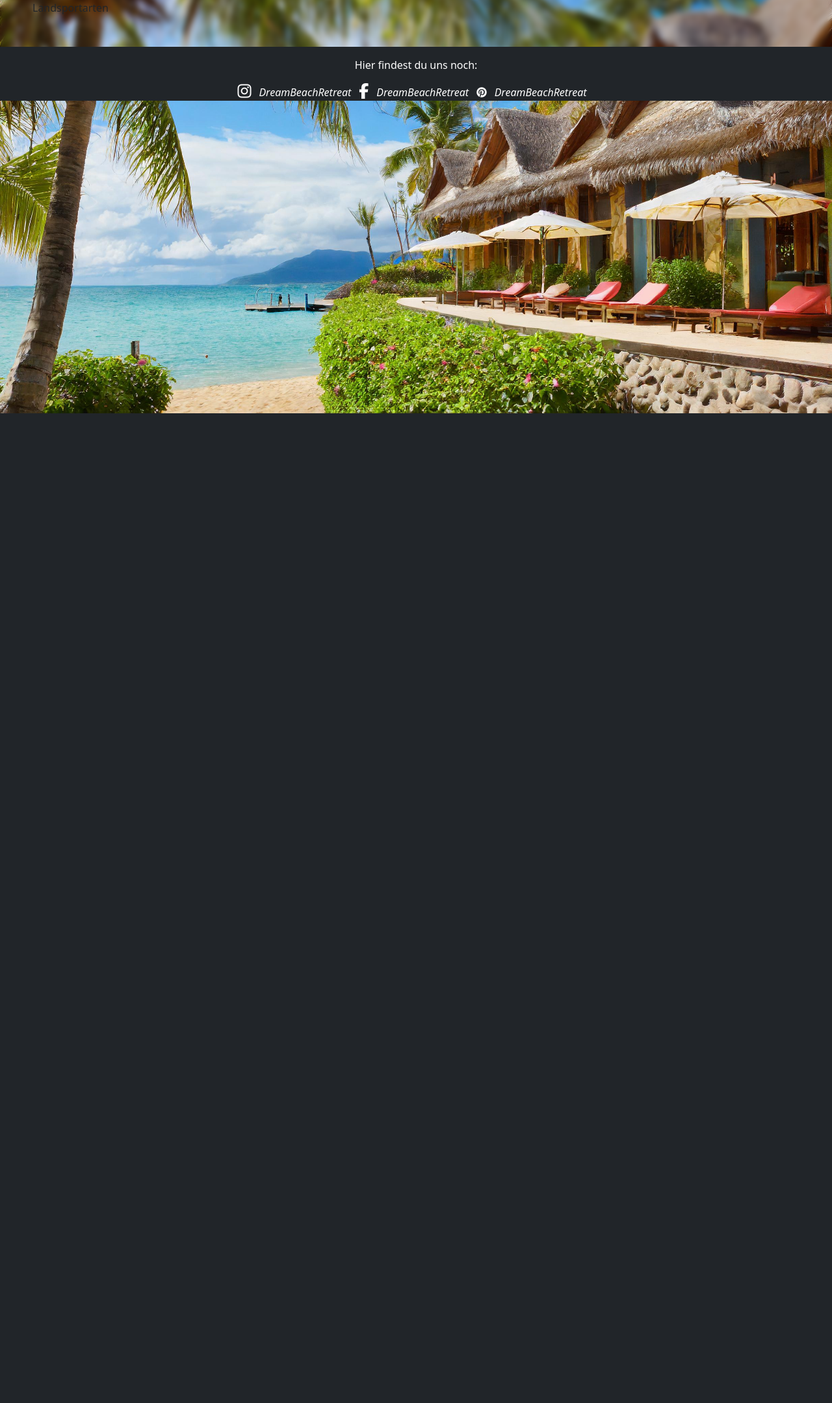
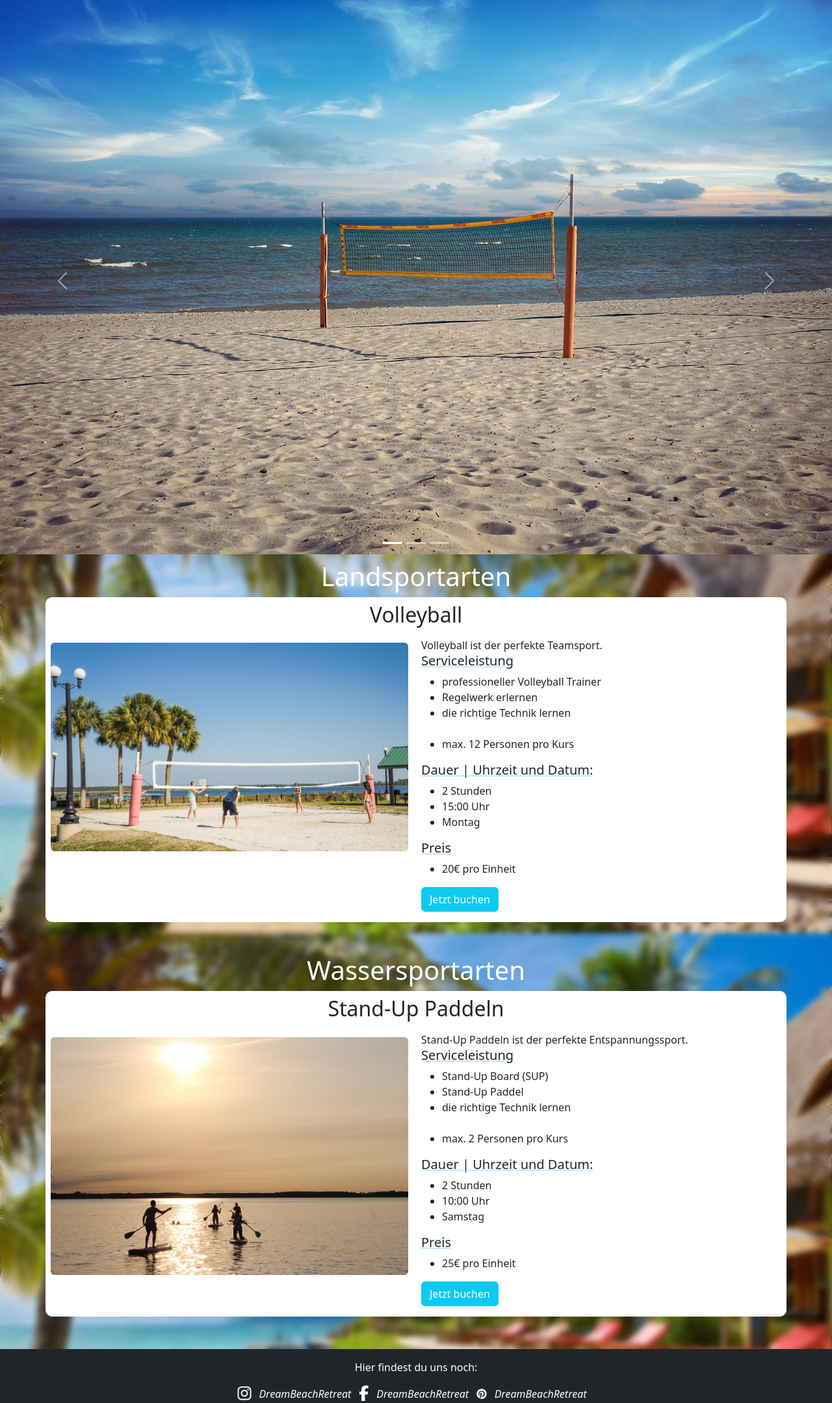
Before and after one commit to LucieSchmid/DreamBeachRetreat, a PHP site: page /sport.html in a window 1280 px wide. Shown: the part 164-2323 px from the top of the page at 65% size. Before the commit the page ends 800 px from the top, so only its background shows below. Run offline with PHP 8.4, Linux system fonts and the light colour scheme; some libraries are stand-ins or nearby versions.

Commit message:
Überarbeitung Bilder
Sportseite
Wellnessseite
Layout
Hauptseite
Bilder gesucht und ausgewählt

```diff
--- a/layout.css
+++ b/layout.css
@@ -27,6 +27,12 @@ h3{
 
 iframe{
     padding-left: 50px;
+}
+
+hr{
+    margin-left: 50px;
+    margin-right: 50px;
+    border: 1px solid;
 }
 
 /* unvisited link */
--- a/sport.html
+++ b/sport.html
@@ -62,8 +62,107 @@
         </nav>
         </div>
     </header>
+
     <main>
-        <p id="land">Landsportarten</p>
+
+        <!-- Carousel -->
+        <div id="demo" class="carousel slide" data-bs-ride="carousel" style="padding-bottom: 10px;">
+
+            <!-- Indicators/dots -->
+            <div class="carousel-indicators">
+                <button type="button" data-bs-target="#demo" data-bs-slide-to="0" class="active"></button>
+                <button type="button" data-bs-target="#demo" data-bs-slide-to="1"></button>
+                <button type="button" data-bs-target="#demo" data-bs-slide-to="2"></button>
+            </div>
+
+            <!-- The slideshow/carousel -->
+            <div class="carousel-inner">
+                <div class="carousel-item">
+                    <img src="images/volleyball.jpg" alt="Volleyball" class="d-block" style="width:100%">
+                </div>
+                <div class="carousel-item active">
+                    <img src="images/volleyball1.jpg" alt="Volleyball" class="d-block" style="width:100%">
+                </div>
+                <div class="carousel-item active">
+                    <img src="images/volleyball2.jpg" alt="Volleyball" class="d-block" style="width:100%">
+                </div>
+            </div>
+
+            <!-- Left and right controls/icons -->
+            <button class="carousel-control-prev" type="button" data-bs-target="#demo" data-bs-slide="prev">
+                <span class="carousel-control-prev-icon"></span>
+            </button>
+            <button class="carousel-control-next" type="button" data-bs-target="#demo" data-bs-slide="next">
+                <span class="carousel-control-next-icon"></span>
+            </button>
+        </div>
+
+
+        <h1 class="zimmer" style="color: white" id="land">Landsportarten</h1>
+
+        <div class="container p-2 hinterZimmer">
+            <div class="row">
+                <h2 class="text-center" id="fuss">Volleyball</h2>
+                <div class="col-12 col-md-6 pt-3">
+                    <img src="images/volleyball.jpg" alt="Fussmassage" class="img-fluid rounded">
+                </div>
+                <div class="col-12 col-md-5 p-2">
+                    Volleyball ist der perfekte Teamsport.
+                        <h5>Serviceleistung</h5>
+                            <ul>
+                                <li>professioneller Volleyball Trainer</li>
+                                <li>Regelwerk erlernen</li>
+                                <li>die richtige Technik lernen</li>
+                                <br>
+                                <li>max. 12 Personen pro Kurs</li>
+                            </ul>
+                        <h5>Dauer | Uhrzeit und Datum:</h5>
+                            <ul>
+                                <li>2 Stunden</li>
+                                <li>15:00 Uhr</li>
+                                <li>Montag</li>
+                            </ul>
+                        <h5>Preis</h5>
+                            <ul>
+                                <li>20€ pro Einheit</li>
+                            </ul>
+                    <a href="sportf.php" class="btn btn-info">Jetzt buchen</a>
+                </div>
+            </div>
+        </div>
+
+        <h1 class="zimmer" style="color: white" id="wasser">Wassersportarten</h1>
+
+        <div class="container p-2 hinterZimmer">
+            <div class="row">
+                <h2 class="text-center" id="fuss">Stand-Up Paddeln</h2>
+                <div class="col-12 col-md-6 pt-3">
+                    <img src="images/standup2.jpg" alt="Stand-Up" class="img-fluid rounded">
+                </div>
+                <div class="col-12 col-md-5 p-2">
+                    Stand-Up Paddeln ist der perfekte Entspannungssport.
+                        <h5>Serviceleistung</h5>
+                            <ul>
+                                <li>Stand-Up Board (SUP)</li>
+                                <li>Stand-Up Paddel</li>
+                                <li>die richtige Technik lernen</li>
+                                <br>
+                                <li>max. 2 Personen pro Kurs</li>
+                            </ul>
+                        <h5>Dauer | Uhrzeit und Datum:</h5>
+                            <ul>
+                                <li>2 Stunden</li>
+                                <li>10:00 Uhr</li>
+                                <li>Samstag</li>
+                            </ul>
+                        <h5>Preis</h5>
+                            <ul>
+                                <li>25€ pro Einheit</li>
+                            </ul>
+                    <a href="sportf.php" class="btn btn-info">Jetzt buchen</a>
+                </div>
+            </div>
+        </div>
     </main>
     <footer>
         <div class="bg-dark text-white pt-3 mt-5">
```
Also changed, not shown: hauptseite.html (+69 -90 lines), wellness.html (+47 -12 lines), images/fuss.jpg (added), images/ganz.jpg (added), images/massage.jpg (added), images/rücken.jpg (added), images/standup.jpg (added), images/standup1.jpg (added), images/standup2.jpg (added), images/thai.jpg (added), images/volleyball.jpg (added), images/volleyball1.jpg (added), images/volleyball2.jpg (added).
